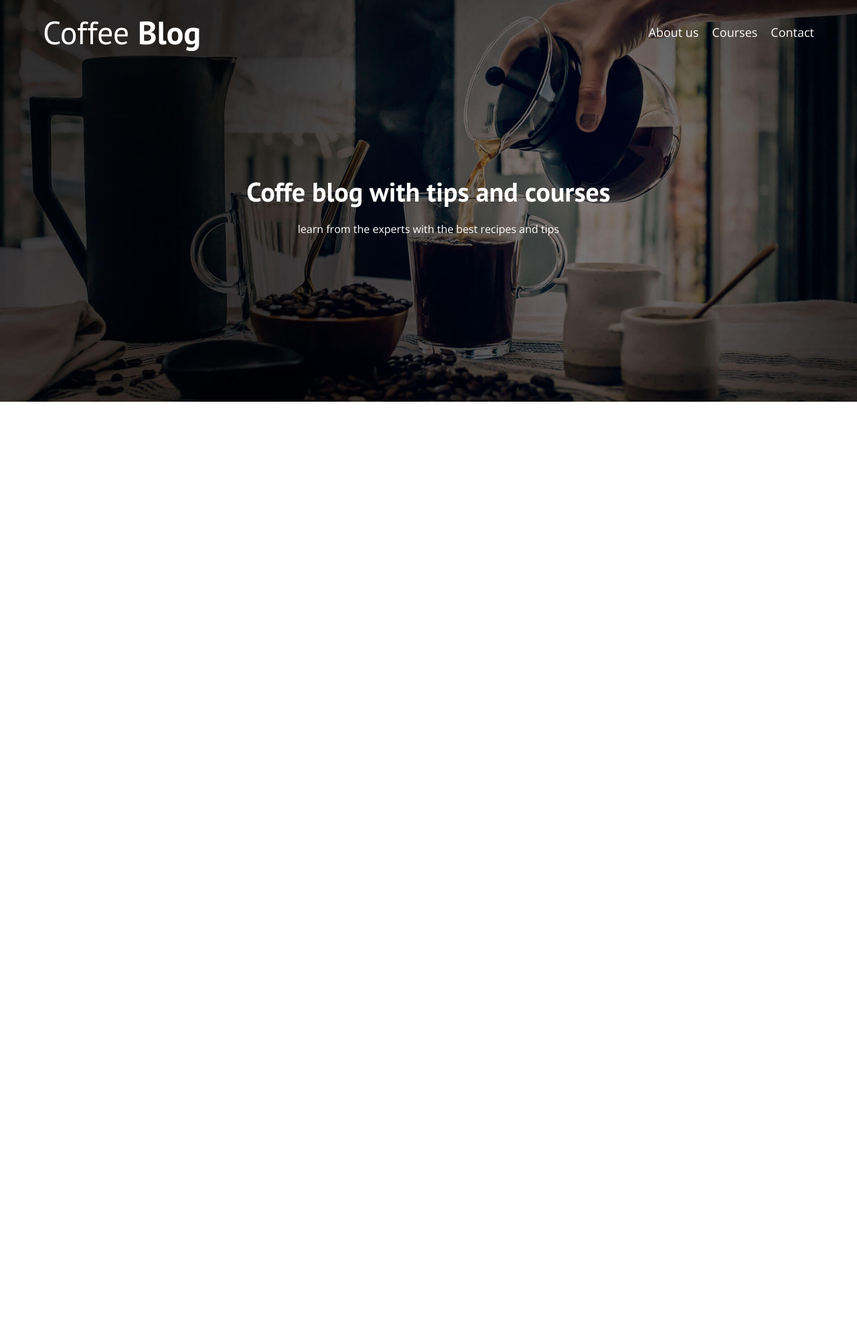
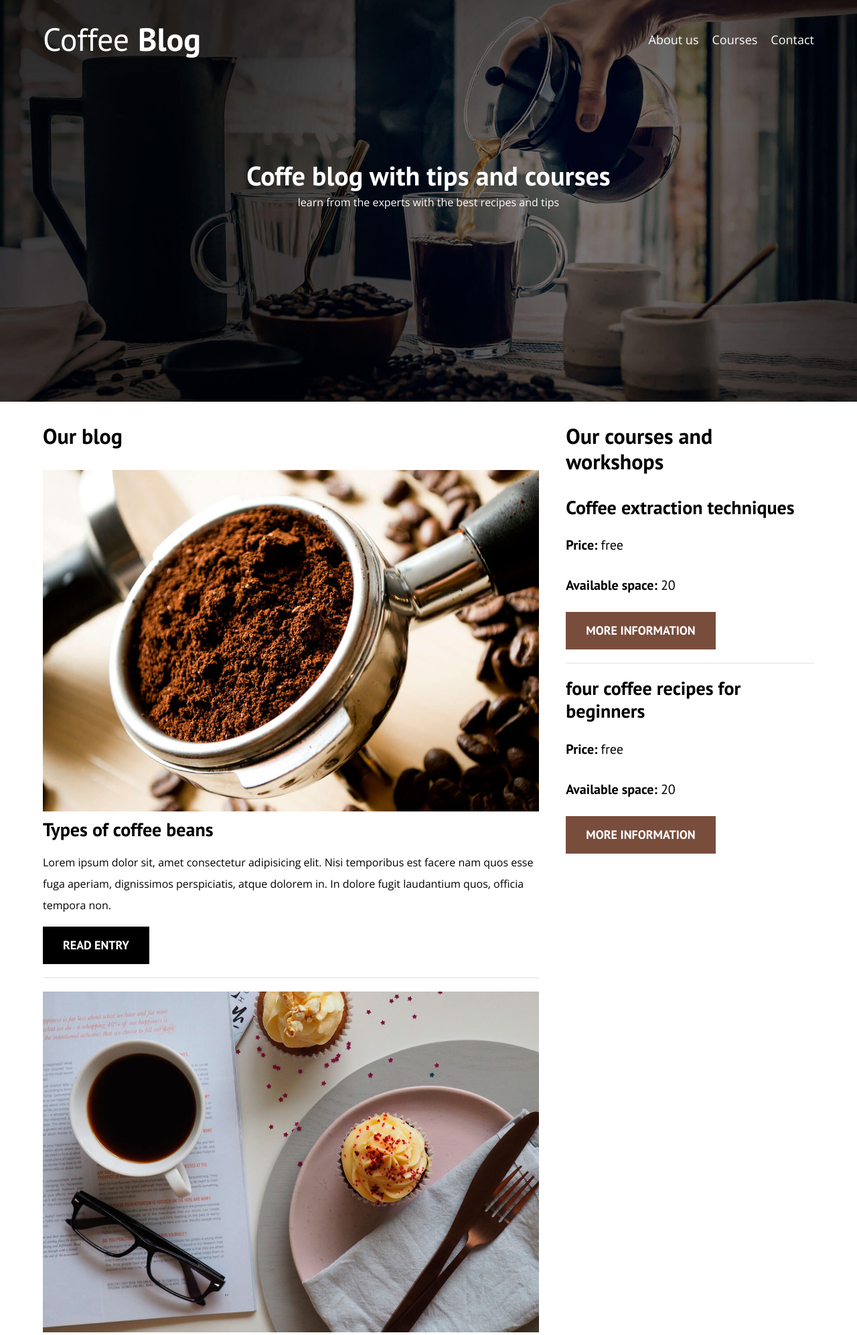
Before and after one commit to migueflorez10/CodeGym, a PHP site: page / in a window 1280 px wide. Shown: the top 1994 px of the page at 67% size. Before the commit the page ends 600 px from the top, so only its background shows below. Run offline with PHP 8.4, Linux system fonts and the light colour scheme.

Commit message:
CoffeeBlog-home

```diff
--- a/web fundamentals/blogdecafe_start/css/styles.css
+++ b/web fundamentals/blogdecafe_start/css/styles.css
@@ -5,6 +5,7 @@
     --primary: #784D3C;
     --white: #ffffff;
     --black: #000000;
+    --lightcolor: #e1e1e1;
 }
 
 html{
@@ -24,8 +25,7 @@ body{
 /* Global */
 
 .container{
-    max-width: 120rem;
-    width: 90%;
+    width: min(90%, 120rem);
     margin: 0 auto;
 }
 
@@ -35,6 +35,7 @@ a{
 
 h1,h2,h3,h4{
     font-family: var(--fontHeading);
+    line-height: 1.2;
 }
 
 h1{
@@ -89,11 +90,16 @@ img{
     }
 }
 
+.bar{
+    padding-top: 3rem;
+}
+
 @media (min-width: 768px) {
     .bar{
     display: flex;
     justify-content: space-between;
     align-items: center;
+
     }
 }
 
@@ -103,7 +109,6 @@ img{
 
 .logo__name{
     font-weight: normal;
-    margin: 0;
 }
 
 .logo__bold{
@@ -123,3 +128,87 @@ img{
     font-size: 1.8rem;
     color: var(--white);
 }
+
+/* Main  */
+
+@media (min-width: 768px) {
+    .main-content{
+        display: grid;
+        grid-template-columns: 2fr 1fr;
+        column-gap: 4rem;
+    }
+}
+
+.entry{
+    border-bottom: 1px solid var(--lightcolor);
+    margin-bottom: 2rem;
+}
+
+.entry:last-of-type{
+    border: none;
+    margin-bottom: 0;
+}
+
+.button{
+    display: block;
+    font-family: var(--fontHeading);
+    color: var(--white);
+    padding: 1rem 3rem;
+    text-align: center;
+    font-weight: bold;
+    font-size: 1.8rem;
+    text-transform: uppercase;
+    margin-bottom: 2rem;
+}
+
+@media (min-width: 768px) {
+    .button{
+        display: inline-block;
+    }
+}
+
+.button--primary{
+    background-color: var(--black);
+}
+
+/* Sidebar */
+
+.button--secundary{
+    background-color: var(--primary);
+}
+
+.courses{
+    list-style: none;
+}
+
+.widget-course{
+    border-bottom: 1px solid var(--lightcolor);
+    margin-bottom: 2rem;
+}
+
+.widget-course:last-of-type{
+    border: none;
+    margin-bottom: 0;
+}
+
+.widget-course__label {
+    font-weight: bold;
+    font-family: var(--fontHeading);
+}
+
+.widget-course__info {
+    font-weight: normal;
+}
+
+.widget-course__info,
+.widget-course__label{
+    font-size: 2rem;
+}
+
+/* Footer */
+
+.footer{
+    background-color: var(--black);
+    padding-bottom: 3rem;
+    margin-top: 4rem;
+}
--- a/web fundamentals/blogdecafe_start/index.html
+++ b/web fundamentals/blogdecafe_start/index.html
@@ -16,8 +16,8 @@
     <header class="header">
         <div class="container">
             <div class="bar">
-                <a class="logo no-margin text-center" href="index.html">
-                    <h1 class="logo__name">Coffee <span class="logo__bold">Blog</span></h1>
+                <a class="logo" href="index.html">
+                    <h1 class="logo__name no-margin text-center">Coffee <span class="logo__bold">Blog</span></h1>
                 </a>
                 <nav class="navigation">
                     <a class="navigation__link" href="#">About us</a>
@@ -31,5 +31,76 @@
             <p class="no-margin">learn from the experts with the best recipes and tips</p>
         </div>
     </header>
+
+    <div class="container main-content">
+        <main class="blog">
+            <h3 >Our blog</h3>
+            <article class="entry">
+                <div class="entry__img">
+                    <img src="img/blog1.jpg" alt="image blog 1">
+                </div>
+                <div class="entry__content">
+                    <h4 class="no-margin">Types of coffee beans</h4>
+                    <p>Lorem ipsum dolor sit, amet consectetur adipisicing elit. Nisi temporibus est facere nam quos esse fuga aperiam, dignissimos perspiciatis, atque dolorem in. In dolore fugit laudantium quos, officia tempora non.</p>
+                    <a href="entry.html" class="button button--primary">Read entry</a>
+                </div>
+            </article>
+
+            <article class="entry">
+                <div class="entry__img">
+                    <img src="img/blog2.jpg" alt="image blog 1">
+                </div>
+                <div class="entry__content">
+                    <h4 class="no-margin">Three delicious coffee recipes</h4>
+                    <p>Lorem ipsum dolor sit, amet consectetur adipisicing elit. Nisi temporibus est facere nam quos esse fuga aperiam, dignissimos perspiciatis, atque dolorem in. In dolore fugit laudantium quos, officia tempora non.</p>
+                    <a href="entry.html" class="button button--primary">Read entry</a>
+                </div>
+            </article>
+
+            <article class="entry">
+                <div class="entry__img">
+                    <img src="img/blog3.jpg" alt="image blog 1">
+                </div>
+                <div class="entry__content">
+                    <h4 class="no-margin">Coffee benefits</h4>
+                    <p>Lorem ipsum dolor sit, amet consectetur adipisicing elit. Nisi temporibus est facere nam quos esse fuga aperiam, dignissimos perspiciatis, atque dolorem in. In dolore fugit laudantium quos, officia tempora non.</p>
+                    <a href="entry.html" class="button button--primary">Read entry</a>
+                </div>
+            </article>
+        </main>
+        <aside class="sidebar">
+            <h3>Our courses and workshops</h3>
+            <ul class="courses no-padding">
+                <li class="widget-course">
+                    <h4 class="no-margin">Coffee extraction techniques</h4>
+                    <p class="widget-course__label">Price: <span class="widget-course__info">free</span></p>
+                    <p class="widget-course__label">Available space: <span class="widget-course__info">20</span></p>
+                    <a href="entry.html" class="button button--secundary">More information</a>
+                </li>
+
+                <li class="widget-course">
+                    <h4 class="no-margin">four coffee recipes for beginners</h4>
+                    <p class="widget-course__label">Price: <span class="widget-course__info">free</span></p>
+                    <p class="widget-course__label">Available space: <span class="widget-course__info">20</span></p>
+                    <a href="entry.html" class="button button--secundary">More information</a>
+                </li>
+            </ul>
+        </aside>
+    </div>
+
+    <footer class="footer">
+        <div class="container">
+            <div class="bar">
+                <a class="logo" href="index.html">
+                    <h1 class="logo__name no-margin text-center">Coffee <span class="logo__bold">Blog</span></h1>
+                </a>
+                <nav class="navigation">
+                    <a class="navigation__link" href="#">About us</a>
+                    <a class="navigation__link" href="#">Courses</a>
+                    <a class="navigation__link" href="#">Contact</a>
+                </nav>
+            </div>
+        </div>
+    </footer>
 </body>
 </html>
```
